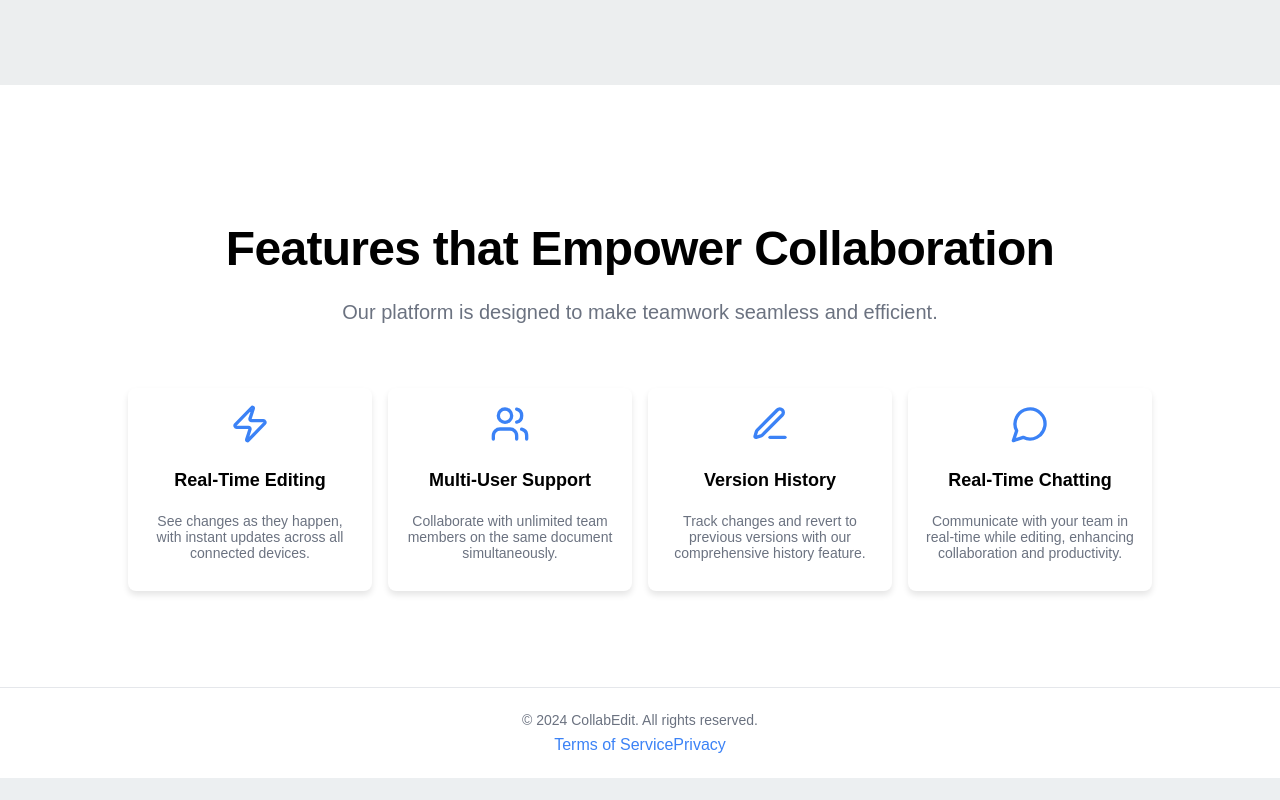
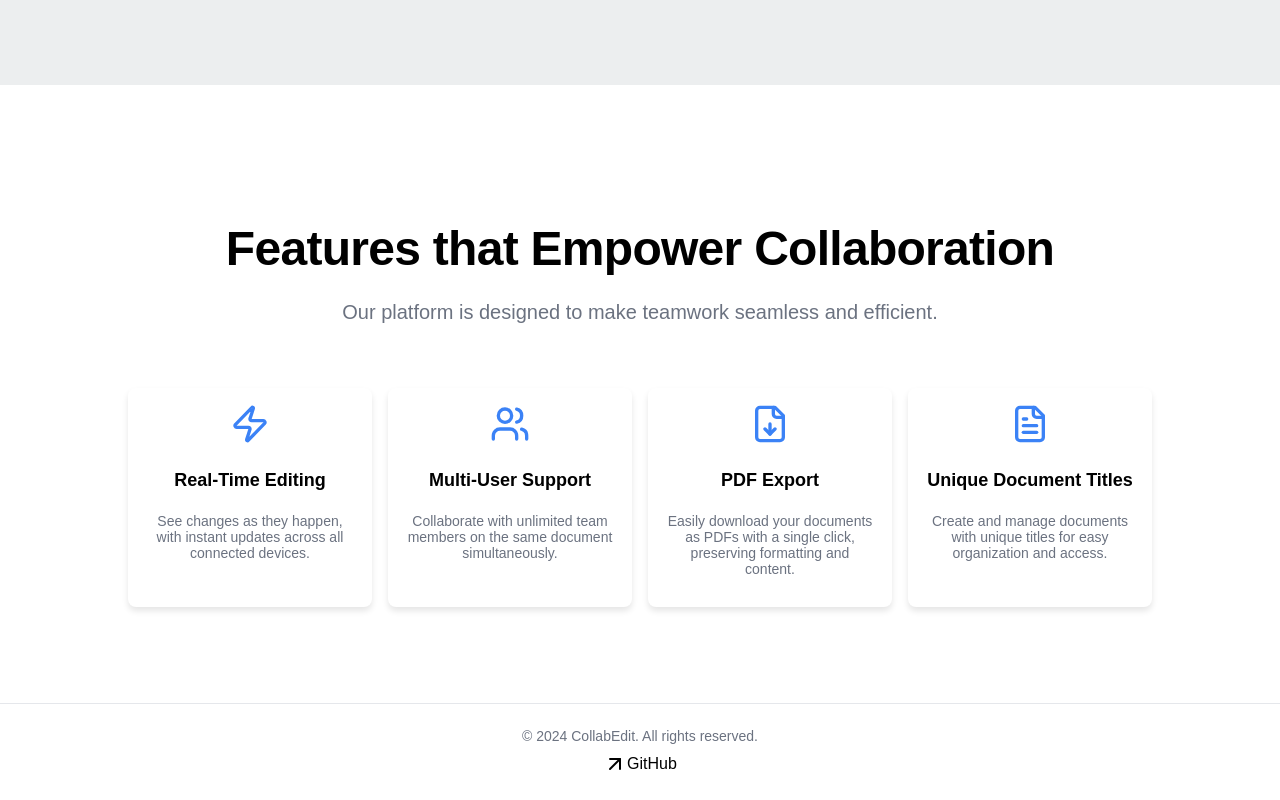
Before and after one commit to DNAVEEN74/realtime-text-editor, a React (Vite) app in the folder frontend/: page / in a window 1280 px wide. Shown: the part 584-1384 px from the top of the page. Before the commit the page ends 1362 px from the top, so only its background shows below. Built offline with nearby package versions, Linux system fonts and the light colour scheme.

Commit message:
fixed issue with sessionId and updated home page

```diff
--- a/frontend/src/Components/TextEditorPage.jsx
+++ b/frontend/src/Components/TextEditorPage.jsx
@@ -116,6 +116,8 @@ export default function TextEditor() {
 
     useEffect(() => {
         const fetchSessionId = async () => {
+            if (login === false) return;
+
             const response = await axios.post(
                 `https://collabedit-backend.onrender.com/generate-sessionId?type=CreateSession`,
                 {
--- a/frontend/src/Components/home.jsx
+++ b/frontend/src/Components/home.jsx
@@ -1,4 +1,4 @@
-import { Edit3, Users, Zap, MessageCircle, ChevronDown, ChevronUp, User, Trash2 } from "lucide-react";
+import { Edit3, Users, Zap, ArrowUpRight, ChevronDown, ChevronUp, User, Trash2, FileText, FileDown } from "lucide-react";
 import "../styles/home.css";
 import { useState } from "react";
 import NewDocumentOpener from "./newDoc";
@@ -181,17 +181,17 @@ export default function HomePage() {
                     "Collaborate with unlimited team members on the same document simultaneously.",
                 },
                 {
-                  icon: Edit3,
-                  title: "Version History",
+                  icon: FileDown,
+                  title: "PDF Export",
                   description:
-                    "Track changes and revert to previous versions with our comprehensive history feature.",
+                    "Easily download your documents as PDFs with a single click, preserving formatting and content.",
                 },
                 {
-                  icon: MessageCircle,
-                  title: "Real-Time Chatting",
+                  icon: FileText,
+                  title: "Unique Document Titles",
                   description:
-                    "Communicate with your team in real-time while editing, enhancing collaboration and productivity.",
-                },
+                    "Create and manage documents with unique titles for easy organization and access.",
+                }
               ].map((feature, index) => (
                 <div key={index} className="feature-card">
                   <feature.icon className="feature-icon" />
@@ -205,14 +205,10 @@ export default function HomePage() {
       </main>
       <footer className="footer">
         <p className="footer-text">© 2024 CollabEdit. All rights reserved.</p>
-        <nav className="footer-nav">
-          <a className="footer-link" href="#">
-            Terms of Service
-          </a>
-          <a className="footer-link" href="#">
-            Privacy
-          </a>
-        </nav>
+        <div className="fotter-link">
+        <ArrowUpRight />
+        <a href="https://github.com/DNAVEEN74/realtime-text-editor">GitHub</a>
+        </div>
       </footer>
     </div>
   );
--- a/frontend/src/styles/home.css
+++ b/frontend/src/styles/home.css
@@ -442,18 +442,12 @@
 .footer {
     display: flex;
     flex-direction: column;
+    align-items: center;
     gap: 0.5rem;
     padding-top: 1.5rem;
     padding-bottom: 1.5rem;
     background-color: white;
     border-top: 1px solid #e5e7eb;
-}
-
-.footer-content {
-    display: flex;
-    flex-direction: column;
-    align-items: center;
-    text-align: center;
 }
 
 .footer-text {
@@ -462,19 +456,20 @@
     margin: auto;
 }
 
-.footer-link {
-    color: #3b82f6;
-    text-decoration: none;
-    font-weight: 500;
-    margin: auto;
+.fotter-link {
+    display: flex;
+    align-items: center;
+    justify-content: center;
 }
 
-.footer-link:hover {
-    text-decoration: underline;
+.form-link, a {
+    text-decoration: none;
+    color: black;
 }
 
-.footer-nav {
-    margin: auto;
+.form-link, a:hover {
+    text-decoration: underline;
+    color: blue;
 }
 
 .dropdown-container {
```
Also changed, not shown: 1 other file (tests, documents, lock files or other folders).
